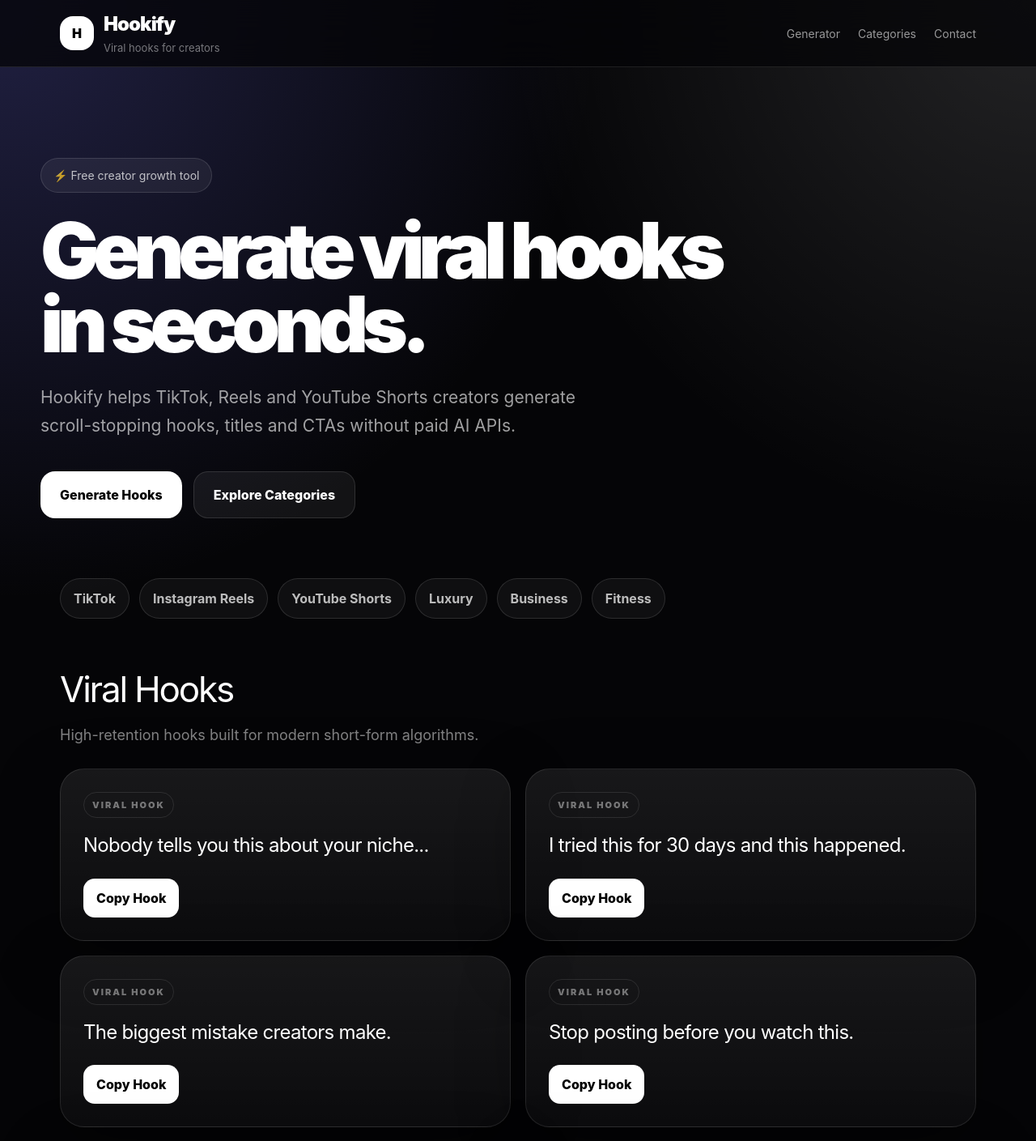
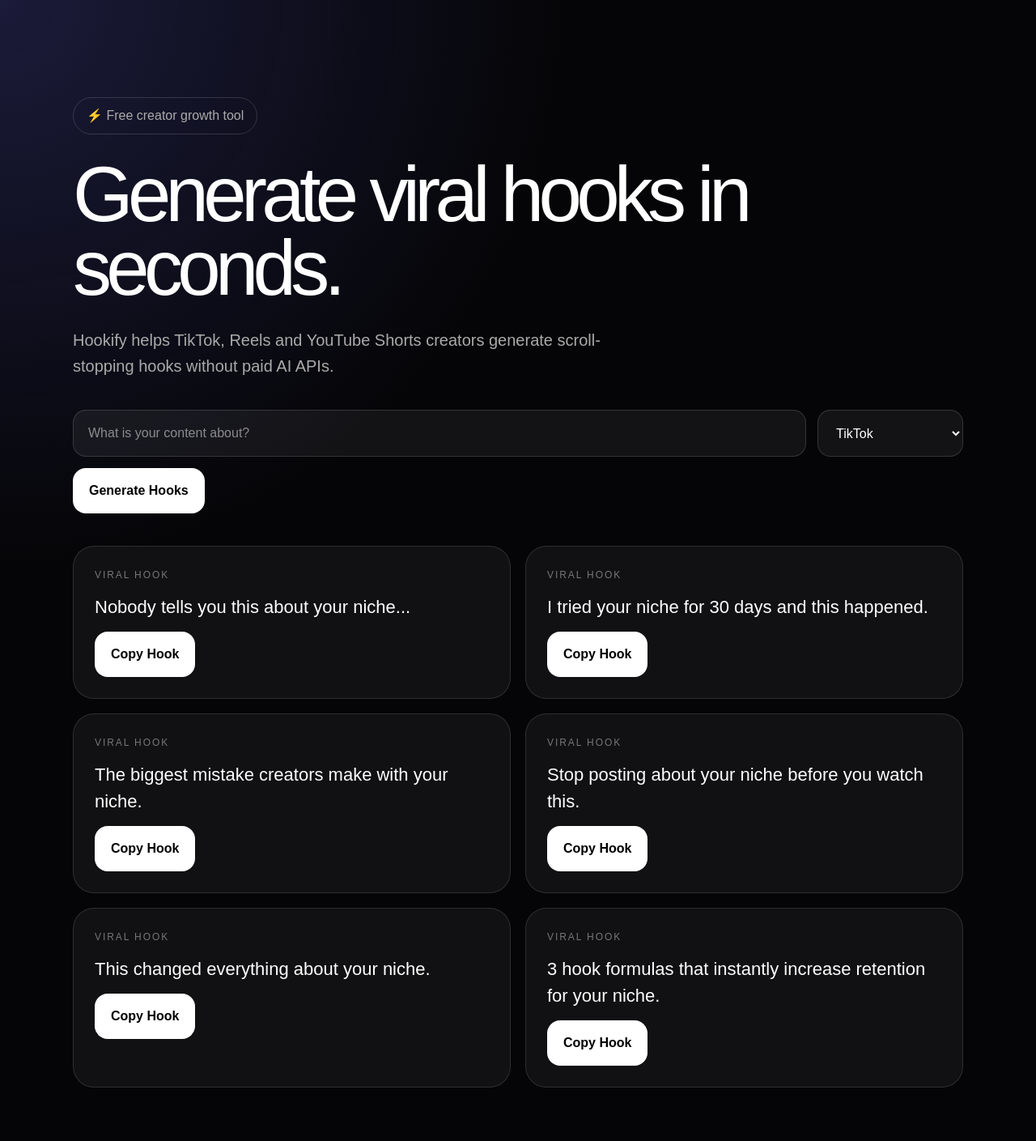
Before and after one commit to ghigamarius-dot/hookify, a Next.js app: page / in a window 1280 px wide. Shown: the top 1409 px of the page at 81% size. Built offline with nearby package versions, Linux system fonts and the light colour scheme.

Commit message:
Update page.tsx

```diff
--- a/app/page.tsx
+++ b/app/page.tsx
@@ -1,307 +1,88 @@
+"use client";
+
 const hooks = [
-  "Nobody tells you this about your niche...",
-  "I tried this for 30 days and this happened.",
-  "The biggest mistake creators make.",
-  "Stop posting before you watch this.",
-  "This changed everything for my content.",
-  "3 hook formulas that instantly increase retention.",
-];
-
-const categories = [
-  "TikTok",
-  "Instagram Reels",
-  "YouTube Shorts",
-  "Luxury",
-  "Business",
-  "Fitness",
+  "Nobody tells you this about {topic}...",
+  "I tried {topic} for 30 days and this happened.",
+  "The biggest mistake creators make with {topic}.",
+  "Stop posting about {topic} before you watch this.",
+  "This changed everything about {topic}.",
+  "3 hook formulas that instantly increase retention for {topic}.",
 ];
 
 export default function HomePage() {
   return (
     <main className="page">
       <style>{`
-        * { box-sizing: border-box; }
-
-        body {
-          margin: 0;
-          background: #050507;
-          color: white;
-          font-family: Inter, Arial, sans-serif;
-        }
-
-        .page {
-          min-height: 100vh;
-          background:
-            radial-gradient(circle at top left, rgba(120, 119, 255, 0.24), transparent 34%),
-            radial-gradient(circle at top right, rgba(255, 255, 255, 0.12), transparent 30%),
-            #050507;
-        }
-
-        .header {
-          position: sticky;
-          top: 0;
-          z-index: 20;
-          backdrop-filter: blur(20px);
-          background: rgba(5, 5, 7, 0.76);
-          border-bottom: 1px solid rgba(255,255,255,0.1);
-        }
-
-        .wrap {
-          max-width: 1180px;
-          margin: 0 auto;
-          padding: 0 24px;
-        }
-
-        .header-inner {
-          height: 82px;
-          display: flex;
-          align-items: center;
-          justify-content: space-between;
-        }
-
-        .brand {
-          display: flex;
-          align-items: center;
-          gap: 12px;
-        }
-
-        .logo {
-          width: 42px;
-          height: 42px;
-          border-radius: 16px;
-          background: white;
-          color: black;
-          display: grid;
-          place-items: center;
-          font-weight: 900;
-        }
-
-        .brand-title {
-          font-size: 24px;
-          font-weight: 900;
-          letter-spacing: -0.04em;
-        }
-
-        .brand-sub {
-          color: rgba(255,255,255,0.45);
-          font-size: 13px;
-          margin-top: 2px;
-        }
-
-        .nav {
-          display: flex;
-          gap: 22px;
-          color: rgba(255,255,255,0.58);
-          font-size: 14px;
-        }
-
-        .hero {
-          padding: 112px 0 74px;
-        }
-
-        .badge {
-          display: inline-flex;
-          border: 1px solid rgba(255,255,255,0.12);
-          background: rgba(255,255,255,0.06);
-          border-radius: 999px;
-          padding: 10px 15px;
-          color: rgba(255,255,255,0.72);
-          font-size: 14px;
-          margin-bottom: 26px;
-        }
-
-        .title {
-          max-width: 900px;
-          font-size: clamp(48px, 8vw, 96px);
-          line-height: 0.95;
-          letter-spacing: -0.08em;
-          margin: 0;
-          font-weight: 950;
-        }
-
-        .desc {
-          max-width: 690px;
-          margin: 28px 0 0;
-          color: rgba(255,255,255,0.62);
-          font-size: 21px;
-          line-height: 1.65;
-        }
-
-        .actions {
-          display: flex;
-          flex-wrap: wrap;
-          gap: 14px;
-          margin-top: 38px;
-        }
-
-        .primary, .secondary {
-          border: 0;
-          border-radius: 18px;
-          padding: 16px 24px;
-          font-size: 16px;
-          font-weight: 800;
-          cursor: pointer;
-        }
-
-        .primary {
-          background: white;
-          color: black;
-        }
-
-        .secondary {
-          background: rgba(255,255,255,0.06);
-          color: white;
-          border: 1px solid rgba(255,255,255,0.12);
-        }
-
-        .categories {
-          display: flex;
-          flex-wrap: wrap;
-          gap: 12px;
-          padding-bottom: 54px;
-        }
-
-        .chip {
-          border: 1px solid rgba(255,255,255,0.12);
-          background: rgba(255,255,255,0.045);
-          color: rgba(255,255,255,0.72);
-          border-radius: 999px;
-          padding: 12px 16px;
-          font-weight: 700;
-        }
-
-        .section-head {
-          margin-bottom: 28px;
-        }
-
-        .section-title {
-          font-size: 44px;
-          letter-spacing: -0.05em;
-          margin: 0;
-        }
-
-        .section-desc {
-          color: rgba(255,255,255,0.5);
-          font-size: 18px;
-          margin-top: 10px;
-        }
-
-        .grid {
-          display: grid;
-          grid-template-columns: repeat(2, minmax(0, 1fr));
-          gap: 18px;
-          padding-bottom: 110px;
-        }
-
-        .card {
-          border: 1px solid rgba(255,255,255,0.1);
-          background: linear-gradient(180deg, rgba(255,255,255,0.08), rgba(255,255,255,0.03));
-          border-radius: 30px;
-          padding: 28px;
-          box-shadow: 0 24px 80px rgba(0,0,0,0.35);
-        }
-
-        .label {
-          display: inline-flex;
-          border: 1px solid rgba(255,255,255,0.1);
-          border-radius: 999px;
-          padding: 7px 10px;
-          color: rgba(255,255,255,0.42);
-          font-size: 11px;
-          font-weight: 900;
-          letter-spacing: 0.18em;
-          text-transform: uppercase;
-          margin-bottom: 18px;
-        }
-
-        .hook {
-          font-size: 24px;
-          line-height: 1.35;
-          letter-spacing: -0.03em;
-          margin: 0;
-        }
-
-        .copy {
-          margin-top: 24px;
-          border: 0;
-          background: white;
-          color: black;
-          border-radius: 14px;
-          padding: 12px 16px;
-          font-weight: 850;
-          cursor: pointer;
-        }
-
-        @media (max-width: 760px) {
-          .nav { display: none; }
-          .hero { padding: 72px 0 48px; }
-          .grid { grid-template-columns: 1fr; }
-          .desc { font-size: 18px; }
-        }
+        body { margin: 0; background: #050507; color: white; font-family: Arial, sans-serif; }
+        .page { min-height: 100vh; padding: 40px; background: radial-gradient(circle at top left, #1b1b3a, transparent 35%), #050507; }
+        .wrap { max-width: 1100px; margin: 0 auto; }
+        .hero { padding: 80px 0; }
+        .badge { display:inline-block; padding:10px 16px; border:1px solid rgba(255,255,255,.15); border-radius:999px; color:#aaa; }
+        h1 { font-size: clamp(52px, 8vw, 96px); line-height:.95; letter-spacing:-.07em; margin:28px 0; }
+        p { color:#aaa; font-size:20px; line-height:1.6; max-width:720px; }
+        .box { margin-top:38px; display:grid; gap:14px; grid-template-columns:1fr 180px; }
+        input, select { height:58px; border-radius:16px; border:1px solid rgba(255,255,255,.14); background:rgba(255,255,255,.06); color:white; padding:0 18px; font-size:16px; }
+        button { cursor:pointer; border:0; border-radius:16px; padding:16px 20px; font-weight:800; }
+        .btn { background:white; color:black; margin-top:14px; }
+        .grid { display:grid; grid-template-columns:repeat(2,1fr); gap:18px; padding-bottom:80px; }
+        .card { border:1px solid rgba(255,255,255,.12); background:rgba(255,255,255,.05); border-radius:26px; padding:26px; }
+        .label { color:#777; text-transform:uppercase; font-size:12px; letter-spacing:.16em; margin-bottom:14px; }
+        .hook { font-size:22px; color:white; }
+        @media(max-width:760px){ .page{padding:22px;} .box,.grid{grid-template-columns:1fr;} }
       `}</style>
 
-      <header className="header">
-        <div className="wrap header-inner">
-          <div className="brand">
-            <div className="logo">H</div>
-            <div>
-              <div className="brand-title">Hookify</div>
-              <div className="brand-sub">Viral hooks for creators</div>
-            </div>
-          </div>
+      <div className="wrap">
+        <section className="hero">
+          <div className="badge">⚡ Free creator growth tool</div>
 
-          <nav className="nav">
-            <span>Generator</span>
-            <span>Categories</span>
-            <span>Contact</span>
-          </nav>
-        </div>
-      </header>
+          <h1>Generate viral hooks in seconds.</h1>
 
-      <section className="wrap hero">
-        <div className="badge">⚡ Free creator growth tool</div>
+          <p>
+            Hookify helps TikTok, Reels and YouTube Shorts creators generate
+            scroll-stopping hooks without paid AI APIs.
+          </p>
 
-        <h1 className="title">
-          Generate viral hooks in seconds.
-        </h1>
-
-        <p className="desc">
-          Hookify helps TikTok, Reels and YouTube Shorts creators generate
-          scroll-stopping hooks, titles and CTAs without paid AI APIs.
-        </p>
-
-        <div className="actions">
-          <button className="primary">Generate Hooks</button>
-          <button className="secondary">Explore Categories</button>
-        </div>
-      </section>
-
-      <section className="wrap categories">
-        {categories.map((category) => (
-          <button className="chip" key={category}>
-            {category}
-          </button>
-        ))}
-      </section>
-
-      <section className="wrap">
-        <div className="section-head">
-          <h2 className="section-title">Viral Hooks</h2>
-          <p className="section-desc">
-            High-retention hooks built for modern short-form algorithms.
-          </p>
-        </div>
-
-        <div className="grid">
-          {hooks.map((hook) => (
-            <article className="card" key={hook}>
-              <div className="label">Viral Hook</div>
-              <h3 className="hook">{hook}</h3>
-              <button className="copy">Copy Hook</button>
-            </article>
-          ))}
-        </div>
-      </section>
+          <Generator />
+        </section>
+      </div>
     </main>
   );
 }
+
+function Generator() {
+  const topic = "your niche";
+
+  return (
+    <>
+      <div className="box">
+        <input placeholder="What is your content about?" />
+        <select defaultValue="TikTok">
+          <option>TikTok</option>
+          <option>Reels</option>
+          <option>YouTube Shorts</option>
+        </select>
+      </div>
+
+      <button className="btn">Generate Hooks</button>
+
+      <section className="grid" style={{ marginTop: 40 }}>
+        {hooks.map((hook) => (
+          <div className="card" key={hook}>
+            <div className="label">Viral Hook</div>
+            <div className="hook">{hook.replaceAll("{topic}", topic)}</div>
+            <button
+              className="btn"
+              onClick={() =>
+                navigator.clipboard.writeText(
+                  hook.replaceAll("{topic}", topic)
+                )
+              }
+            >
+              Copy Hook
+            </button>
+          </div>
+        ))}
+      </section>
+    </>
+  );
+}
```
